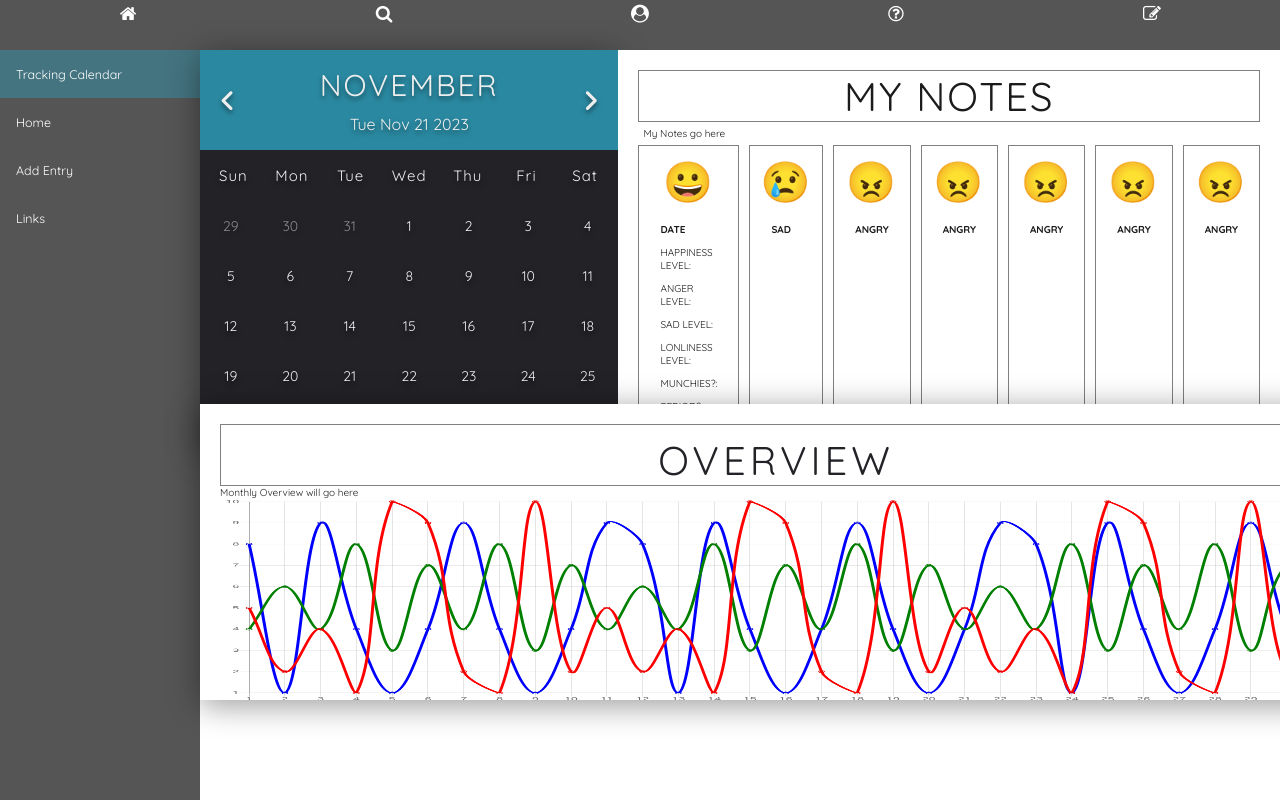
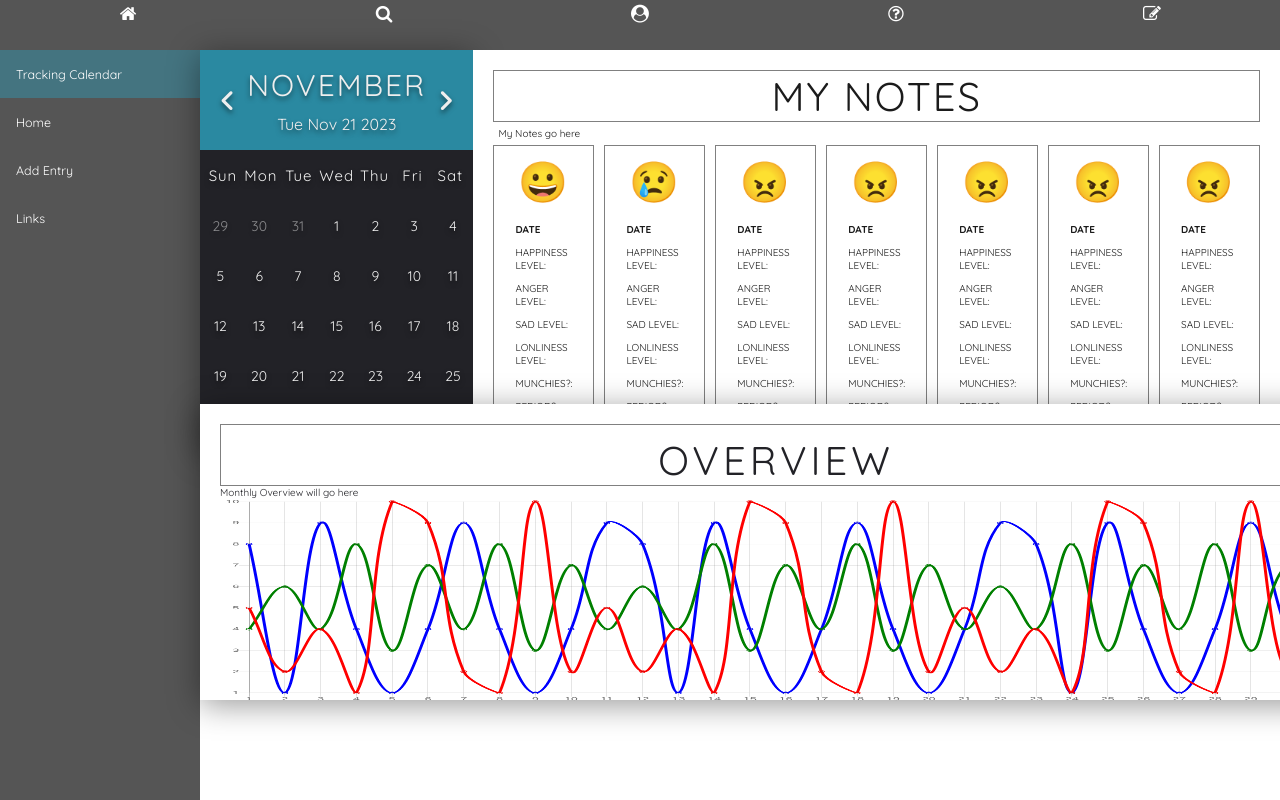
Before and after one commit to asimonson17/CYBR8470_Project, a Django app: template PMDD_Tracker/PMDD_Project/templates/calendar.html in a window 1280 px wide. Shown: the part 100-900 px from the top of the page. Run offline with Django 4.2, Linux system fonts and the light colour scheme; the template is opened without the code that fills it, so the values that code supplies are empty; parts of the project's set-up code (start-up, migrations or seed data) failed here and were passed over.

Commit message:
added the entry page routing to urls.py, edited models.py, serializers.py, and entry.html to put in fields for the add entry tracker language. Put in jquery to pull the data for the tracker. checked to see if i could get to the tracker page and the addentry page from django, both worked. Added more fields to the add entry page to match the fields in models.py. Added the css style page link to entry.html. Working to set date validator and other validators in the pages

```diff
--- a/PMDD_Tracker/PMDD_Project/PMDD_Tracker/settings.py
+++ b/PMDD_Tracker/PMDD_Project/PMDD_Tracker/settings.py
@@ -41,6 +41,7 @@ INSTALLED_APPS = [
     'django.contrib.sessions',
     'django.contrib.messages',
     'django.contrib.staticfiles',
+    'rest_framework',
     'Tracker'
 ]
 
--- a/PMDD_Tracker/PMDD_Project/PMDD_Tracker/urls.py
+++ b/PMDD_Tracker/PMDD_Project/PMDD_Tracker/urls.py
@@ -18,6 +18,7 @@ urlpatterns = [
 
     path('admin/', admin.site.urls),
     path('api/', include(router.urls)),
+    path("addentry", views.addentry, name="addentry"),
     re_path(r"^$", views.index, name="index"),
 ]
 
--- a/PMDD_Tracker/PMDD_Project/Tracker/serializers.py
+++ b/PMDD_Tracker/PMDD_Project/Tracker/serializers.py
@@ -11,7 +11,7 @@ class UserSerializer(serializers.ModelSerializer):
 class TrackerSerializer(serializers.ModelSerializer):
     class Meta:
         model = Tracker
-        fields = ['name', 'date', 'periodtype', 'anger', 'sadness', 'happiness', 'loneliness']
+        fields = ['firstname', 'lastname', 'date', 'periodflow', 'irritation', 'sadness', 'happiness', 'loneliness']
 
 
 #class PMDDSerializer(serializers.ModelSerializer):
--- a/PMDD_Tracker/PMDD_Project/Tracker/views.py
+++ b/PMDD_Tracker/PMDD_Project/Tracker/views.py
@@ -10,10 +10,16 @@ from rest_framework import viewsets, filters, parsers, renderers
 # from rest_framework.response import Response
 # from rest_framework import status
 # from django.contrib.auth import authenticate, login, logout
+from .models import Tracker
 
 
 def index(request):
     return render(request, "index.html")
+
+    # can pass context in with render. Look at jquery over render
+
+def addentry(request):
+    return render(request, "entry.html")
 
     # can pass context in with render. Look at jquery over render
 
--- a/PMDD_Tracker/PMDD_Project/templates/calendar.html
+++ b/PMDD_Tracker/PMDD_Project/templates/calendar.html
@@ -98,7 +98,15 @@
       <div class="card">
         <h2>&#128546;</h2> <!--Crying Face Emoji-->
         <div class="cardcontainer">
-          <p><b>Sad</b></p>
+          <p><b>Date</b></p>
+          <p>Happiness Level:</p>
+          <p>Anger Level:</p>
+          <p>Sad Level:</p>
+          <p>Lonliness Level:</p>
+          <p>Munchies?:</p>
+          <p>Period?:</p>
+          <p>Period Flow:</p>
+          <p>Cramps?:</p>
 
         </div>
       </div>
@@ -106,7 +114,15 @@
       <div class="card">
         <h2>&#128544;</h2> <!--Angry Face Emoji-->
         <div class="cardcontainer">
-          <p><b>Angry</b></p>
+          <p><b>Date</b></p>
+          <p>Happiness Level:</p>
+          <p>Anger Level:</p>
+          <p>Sad Level:</p>
+          <p>Lonliness Level:</p>
+          <p>Munchies?:</p>
+          <p>Period?:</p>
+          <p>Period Flow:</p>
+          <p>Cramps?:</p>
 
         </div>
       </div>
@@ -114,7 +130,15 @@
       <div class="card">
         <h2>&#128544;</h2> <!--Angry Face Emoji-->
         <div class="cardcontainer">
-          <p><b>Angry</b></p>
+          <p><b>Date</b></p>
+          <p>Happiness Level:</p>
+          <p>Anger Level:</p>
+          <p>Sad Level:</p>
+          <p>Lonliness Level:</p>
+          <p>Munchies?:</p>
+          <p>Period?:</p>
+          <p>Period Flow:</p>
+          <p>Cramps?:</p>
 
         </div>
       </div>
@@ -122,7 +146,15 @@
       <div class="card">
         <h2>&#128544;</h2> <!--Angry Face Emoji-->
         <div class="cardcontainer">
-          <p><b>Angry</b></p>
+          <p><b>Date</b></p>
+          <p>Happiness Level:</p>
+          <p>Anger Level:</p>
+          <p>Sad Level:</p>
+          <p>Lonliness Level:</p>
+          <p>Munchies?:</p>
+          <p>Period?:</p>
+          <p>Period Flow:</p>
+          <p>Cramps?:</p>
 
         </div>
       </div>
@@ -130,7 +162,15 @@
       <div class="card">
         <h2>&#128544;</h2> <!--Angry Face Emoji-->
         <div class="cardcontainer">
-          <p><b>Angry</b></p>
+          <p><b>Date</b></p>
+          <p>Happiness Level:</p>
+          <p>Anger Level:</p>
+          <p>Sad Level:</p>
+          <p>Lonliness Level:</p>
+          <p>Munchies?:</p>
+          <p>Period?:</p>
+          <p>Period Flow:</p>
+          <p>Cramps?:</p>
 
         </div>
       </div>
@@ -138,7 +178,15 @@
       <div class="card">
         <h2>&#128544;</h2> <!--Angry Face Emoji-->
         <div class="cardcontainer">
-          <p><b>Angry</b></p>
+          <p><b>Date</b></p>
+          <p>Happiness Level:</p>
+          <p>Anger Level:</p>
+          <p>Sad Level:</p>
+          <p>Lonliness Level:</p>
+          <p>Munchies?:</p>
+          <p>Period?:</p>
+          <p>Period Flow:</p>
+          <p>Cramps?:</p>
 
         </div>
       </div>
--- a/PMDD_Tracker/PMDD_Project/templates/script.js
+++ b/PMDD_Tracker/PMDD_Project/templates/script.js
@@ -1,3 +1,14 @@
+function escape(htmlStr) {
+  return htmlStr.replace(/&/g, "&amp;")
+        .replace(/</g, "&lt;")
+        .replace(/>/g, "&gt;")
+        .replace(/"/g, "&quot;")
+        .replace(/'/g, "&#39;");
+
+}
+
+console.log(escape("<script>alert('hi')</script>"));
+
 const date = new Date();
 
 const renderCalendar = () => {
```
Also changed, not shown: PMDD_Tracker/PMDD_Project/Tracker/models.py (+6 -5 lines), PMDD_Tracker/PMDD_Project/static/basefiles/form.css (added, +248 -0 lines), PMDD_Tracker/PMDD_Project/templates/entry.html (+41 -11 lines), PMDD_Tracker/PMDD_Project/Tracker/migrations/0002_pmddf_tracker_user_delete_pmdd.py (added), PMDD_Tracker/PMDD_Project/Tracker/migrations/0003_rename_pmddf_pmdd.py (added), PMDD_Tracker/PMDD_Project/Tracker/migrations/0004_alter_tracker_date.py (added), PMDD_Tracker/PMDD_Project/Tracker/migrations/0005_rename_name_tracker_firstname_and_more.py (added), PMDD_Tracker/PMDD_Project/db.sqlite3.
